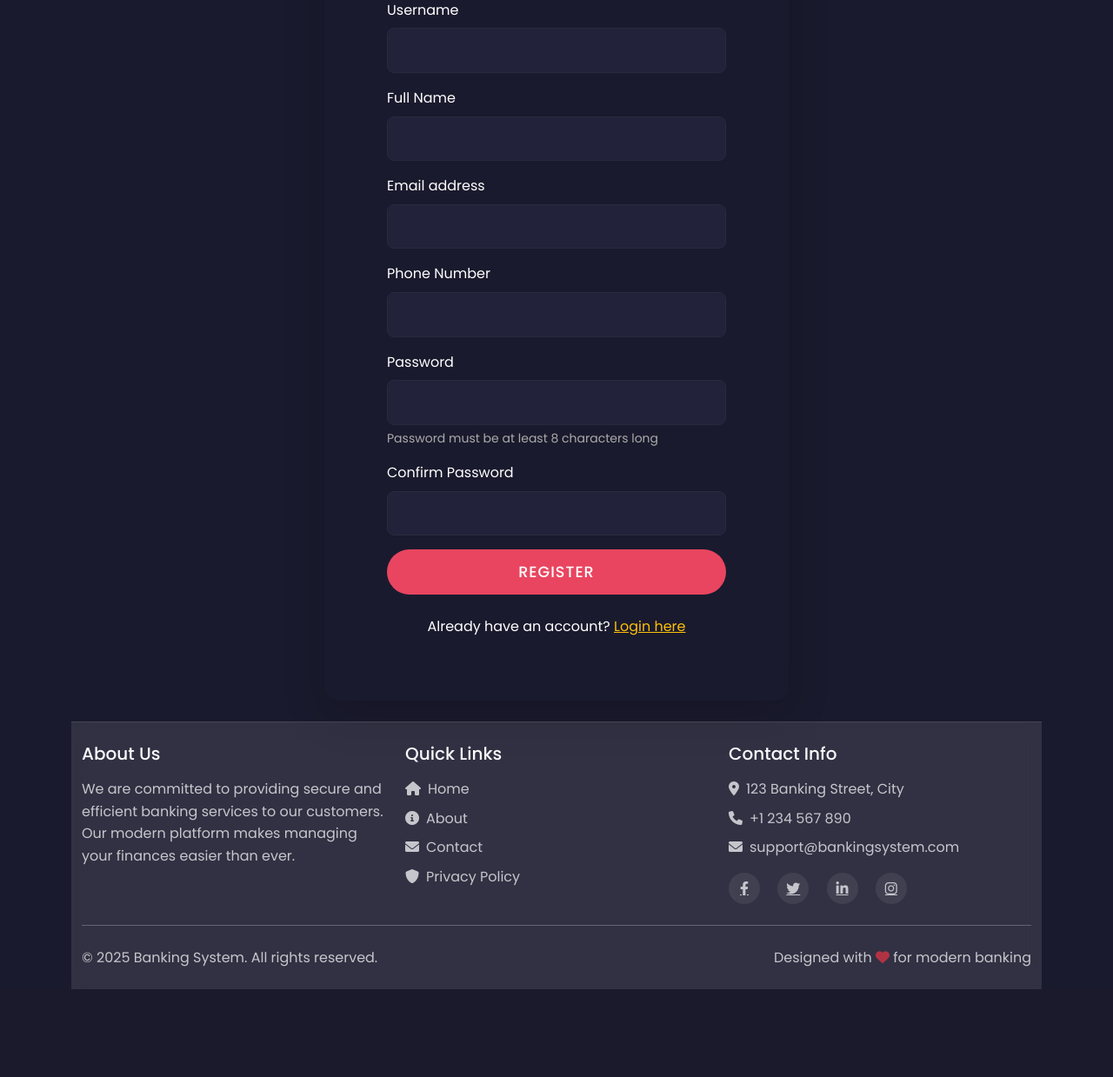
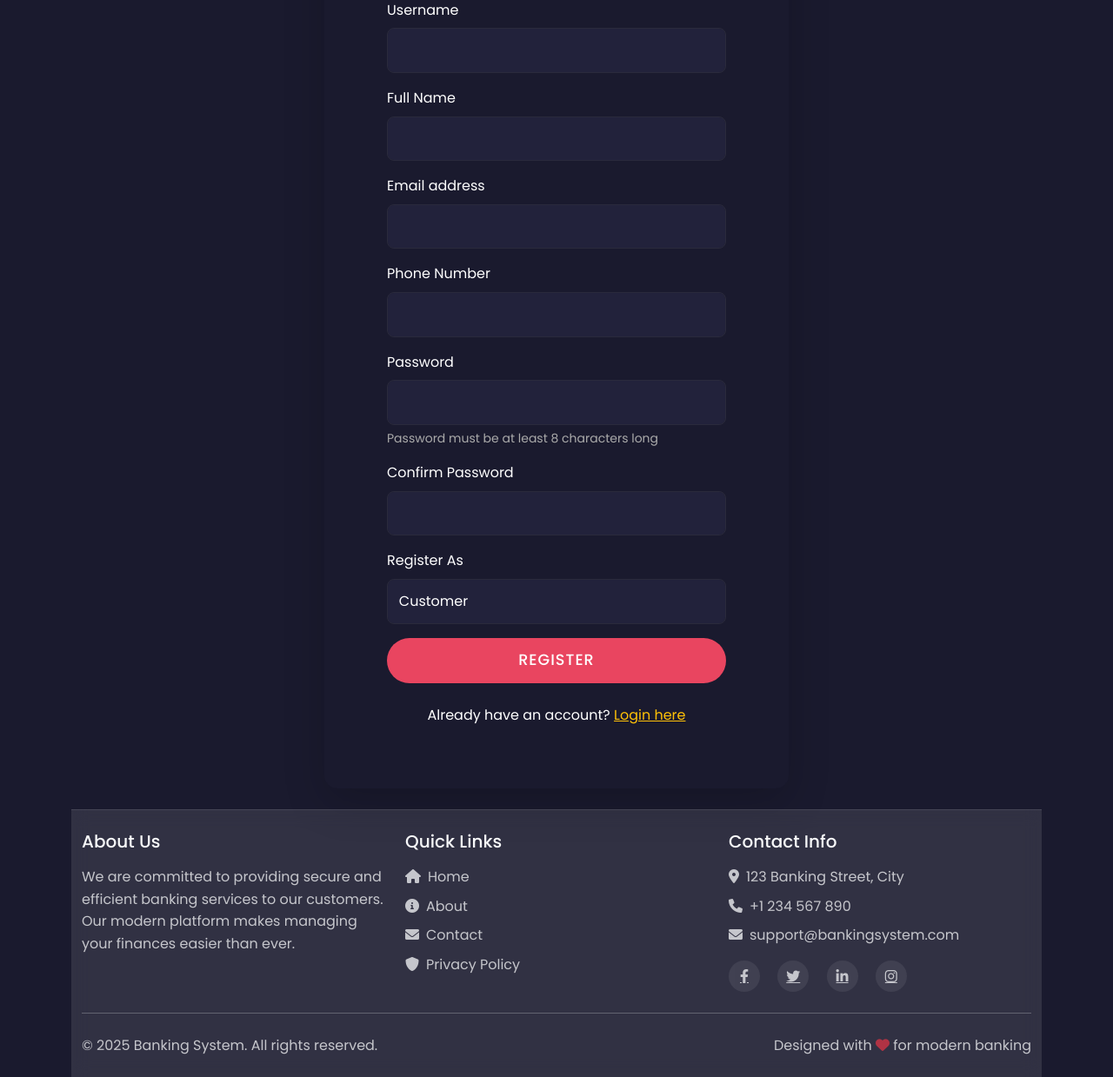
Before and after one commit to Rax2312/Online-Rural-Banking-System, a PHP site: page /register.php in a window 1280 px wide. Shown: the part 1243-2482 px from the top of the page at 87% size. Before the commit the page ends 2381 px from the top, so only its background shows below. Run offline with PHP 8.4, Linux system fonts and the light colour scheme.

Commit message:
Ensured schema matches registration form

```diff
--- a/includes/header.php
+++ b/includes/header.php
@@ -560,7 +560,7 @@
                         <?php endif; ?>
                     <?php else: ?>
                         <li class="nav-item"><a class="nav-link" href="login.php#login-form"><i class="fas fa-sign-in-alt me-1"></i>Login</a></li>
-                        <li class="nav-item"><a class="nav-link" href="register.php"><i class="fas fa-user-plus me-1"></i>Register</a></li>
+                        <li class="nav-item"><a class="nav-link" href="register.php#register-form"><i class="fas fa-user-plus me-1"></i>Register</a></li>
                     <?php endif; ?>
                 </ul>
             </div>
--- a/register.php
+++ b/register.php
@@ -39,6 +39,7 @@ if ($_SERVER['REQUEST_METHOD'] === 'POST') {
     $phone = mysqli_real_escape_string($conn, $_POST['phone']);
     $password = $_POST['password'];
     $confirm_password = $_POST['confirm_password'];
+    $role = isset($_POST['role']) ? $_POST['role'] : 'customer';
 
     // Validate input
     if (empty($username_input) || empty($name) || empty($email) || empty($phone) || empty($password) || empty($confirm_password)) {
@@ -51,8 +52,8 @@ if ($_SERVER['REQUEST_METHOD'] === 'POST') {
         // Check if username or email already exists
         $stmt = $conn->prepare("SELECT id FROM users WHERE username = ? OR email = ?");
         if (!$stmt) {
-            die("Prepare failed: " . $conn->error);
-        }
+            $error = "An error occurred while processing your registration. Please try again later.";
+        } else {
             $stmt->bind_param("ss", $username_input, $email);
             $stmt->execute();
             $result = $stmt->get_result();
@@ -62,16 +63,20 @@ if ($_SERVER['REQUEST_METHOD'] === 'POST') {
             } else {
                 // Hash password and insert user
                 $hashed_password = password_hash($password, PASSWORD_DEFAULT);
-            $stmt = $conn->prepare("INSERT INTO users (username, name, email, phone, password, role) VALUES (?, ?, ?, ?, ?, 'customer')");
+                $stmt = $conn->prepare("INSERT INTO users (username, name, email, phone, password, role) VALUES (?, ?, ?, ?, ?, ?)");
                 if (!$stmt) {
-                die("Prepare failed: " . $conn->error);
-            }
-            $stmt->bind_param("sssss", $username_input, $name, $email, $phone, $hashed_password);
+                    $error = "An error occurred while processing your registration. Please try again later.";
+                } else {
+                    $stmt->bind_param("ssssss", $username_input, $name, $email, $phone, $hashed_password, $role);
 
                     if ($stmt->execute()) {
-                $success = "Registration successful! Please login.";
+                        // Registration successful, redirect to login with success message
+                        header("Location: login.php?registered=1");
+                        exit();
                     } else {
                         $error = "Registration failed: " . $stmt->error;
+                    }
+                }
             }
         }
     }
@@ -104,7 +109,7 @@ include 'includes/header.php';
                             </div>
                         </div>
                     <?php else: ?>
-                        <form method="POST" action="">
+                        <form method="POST" action="" id="register-form">
                             <div class="mb-3">
                                 <label for="username" class="form-label">Username</label>
                                 <input type="text" class="form-control" id="username" name="username" required>
@@ -129,6 +134,14 @@ include 'includes/header.php';
                             <div class="mb-3">
                                 <label for="confirm_password" class="form-label">Confirm Password</label>
                                 <input type="password" class="form-control" id="confirm_password" name="confirm_password" required>
+                            </div>
+                            <div class="mb-3">
+                                <label for="role" class="form-label">Register As</label>
+                                <select class="form-control" id="role" name="role" required>
+                                    <option value="customer" selected>Customer</option>
+                                    <option value="collector">Collector</option>
+                                    <option value="admin">Admin</option>
+                                </select>
                             </div>
                             <div class="d-grid gap-2">
                                 <button type="submit" class="btn btn-primary">Register</button>
@@ -194,4 +207,15 @@ include 'includes/header.php';
 }
 </style>
 
+<script>
+document.addEventListener('DOMContentLoaded', function() {
+    if (window.location.hash === '#register-form') {
+        var form = document.getElementById('register-form');
+        if (form) {
+            form.scrollIntoView({ behavior: 'smooth', block: 'start' });
+        }
+    }
+});
+</script>
+
 <?php include 'includes/footer.php'; ?>
```
Also changed, not shown: login.php (+11 -1 lines). Lines whose indentation alone changed are shown as unchanged.
